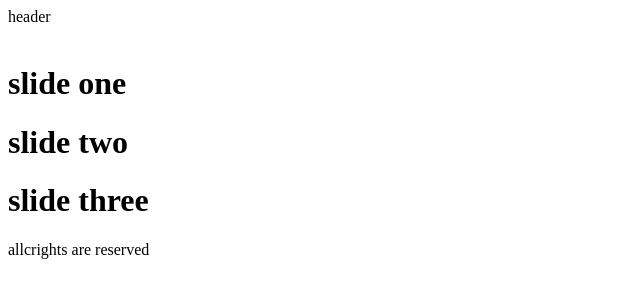
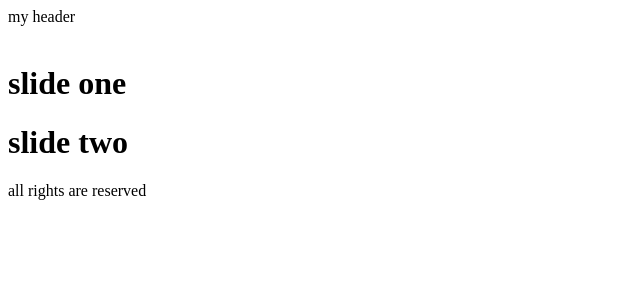
Before and after one commit to mohsenBBP/git-project-1-, a plain HTML site: page index.html in a window 1280 px wide. Shown: the whole page, without its empty margins (0-640 px from the left). Drawn offline with Linux system fonts and the light colour scheme.

Commit message:
some changes in dev branch

```diff
--- a/index.html
+++ b/index.html
@@ -7,16 +7,15 @@
     <title>Document</title>
   </head>
   <body>
-    <header>header</header>
+    <header>my header</header>
     <div class="banner">
       <img src="banner.jpg" alt="" />
     </div>
     <div class="slider">
       <h1>slide one</h1>
       <h1>slide two</h1>
-      <h1>slide three</h1>
     </div>
-    <footer>allcrights are reserved</footer>
+    <footer>all rights are reserved</footer>
     <script src="script.js"></script>
   </body>
 </html>
```
